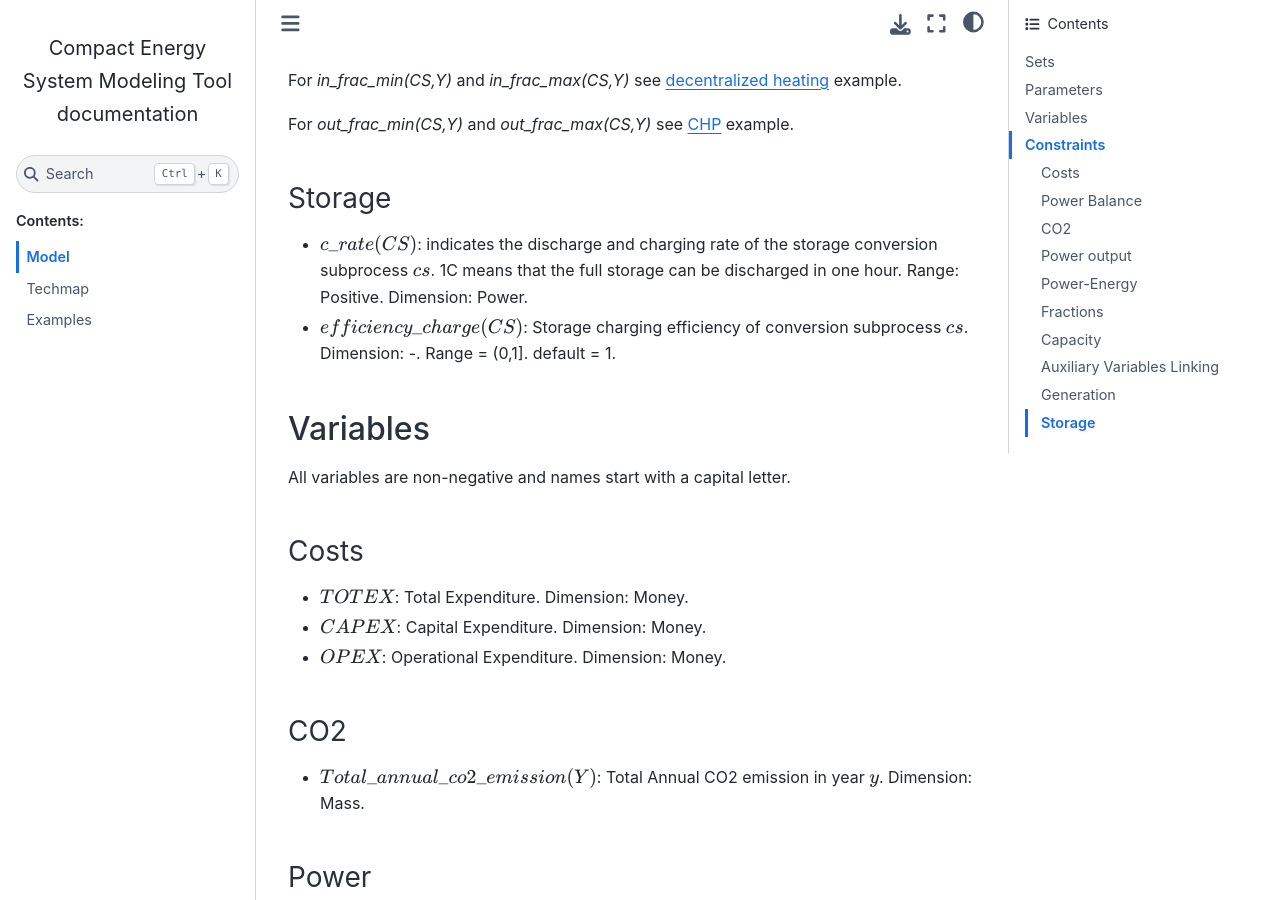
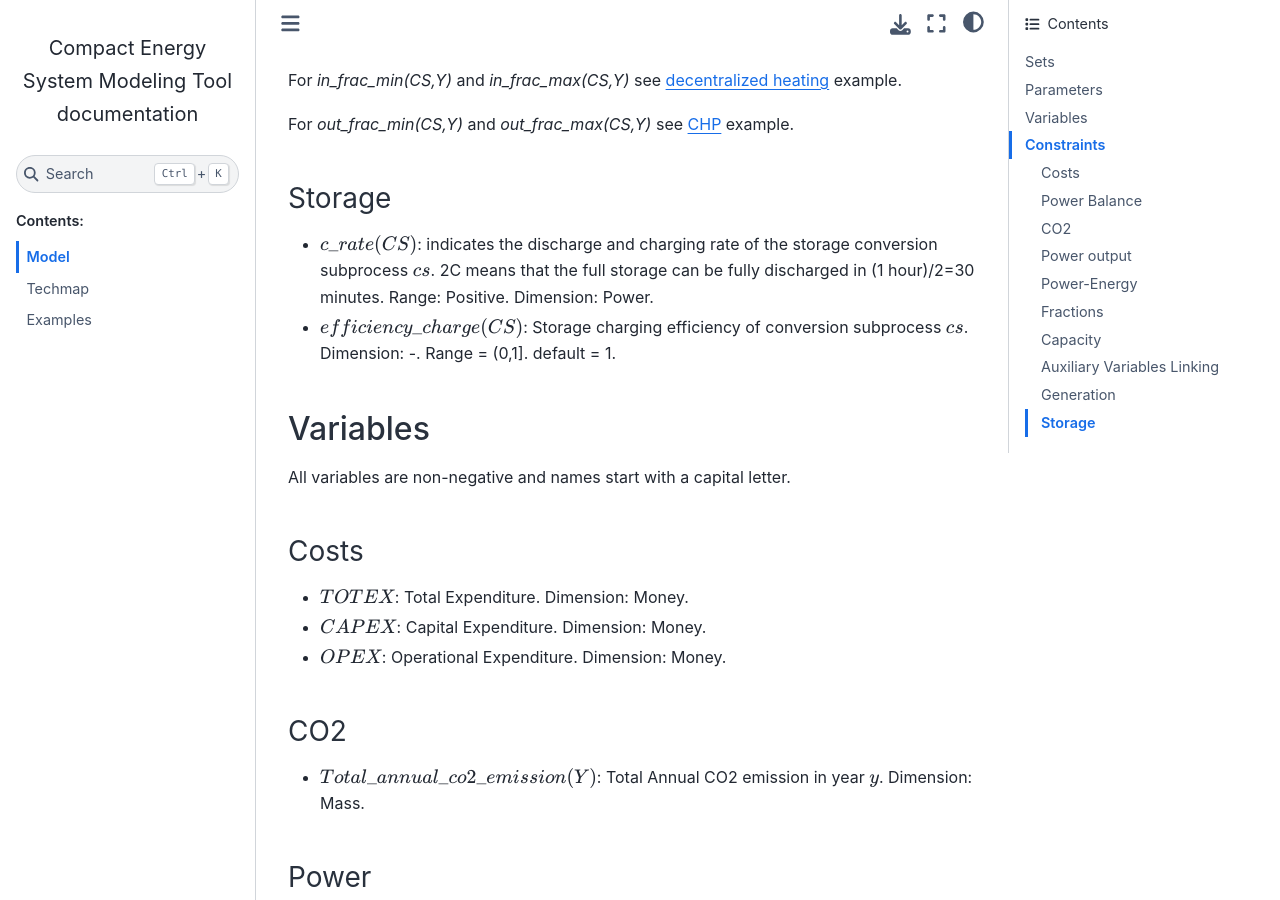
Before and after one commit to EINS-TUDa/CESM, a Sphinx documentation site: the page built from docs/source/model.rst, in a window 1280 px wide and 900 px high, scrolled down 2893 px. Built offline with Sphinx 7.4.7 and the Sphinx Book theme 1.1.4, drawn with Linux system fonts in a browser that asks for light colours.

Commit message:
c_rate definition updated

```diff
--- a/docs/source/model.rst
+++ b/docs/source/model.rst
@@ -71,7 +71,7 @@ For `out\_frac\_min(CS,Y)` and `out\_frac\_max(CS,Y)` see :ref:`CHP <CHP>` examp
 
 Storage
 ~~~~~~~
-- :math:`c\_rate(CS)`: indicates the discharge and charging rate of the storage conversion subprocess :math:`cs`. 1C means that the full storage can be discharged in one hour. Range: Positive. Dimension: Power.
+- :math:`c\_rate(CS)`: indicates the discharge and charging rate of the storage conversion subprocess :math:`cs`. 2C means that the full storage can be fully discharged in (1 hour)/2=30 minutes. Range: Positive. Dimension: Power.
 - :math:`efficiency\_charge(CS)`: Storage charging efficiency of conversion subprocess :math:`cs`. Dimension: -. Range = (0,1]. default = 1.
 
 Variables
```
